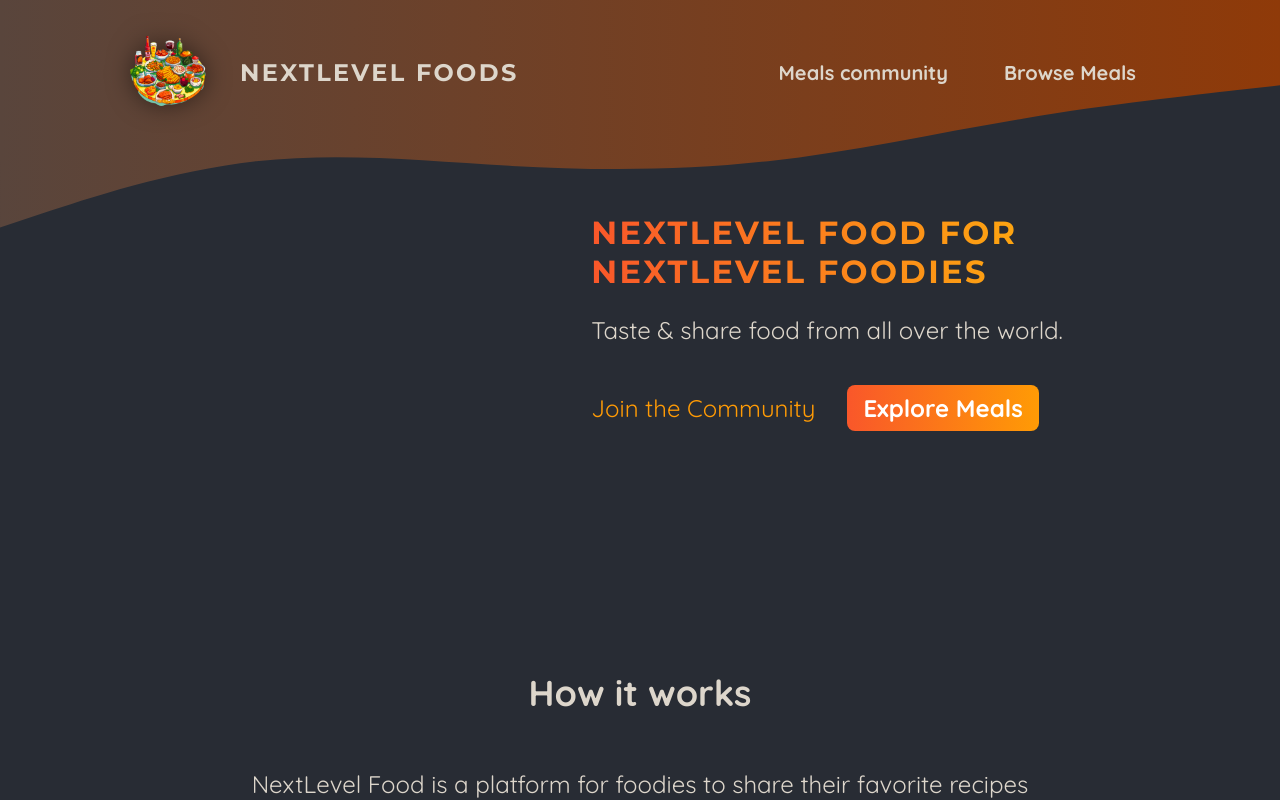
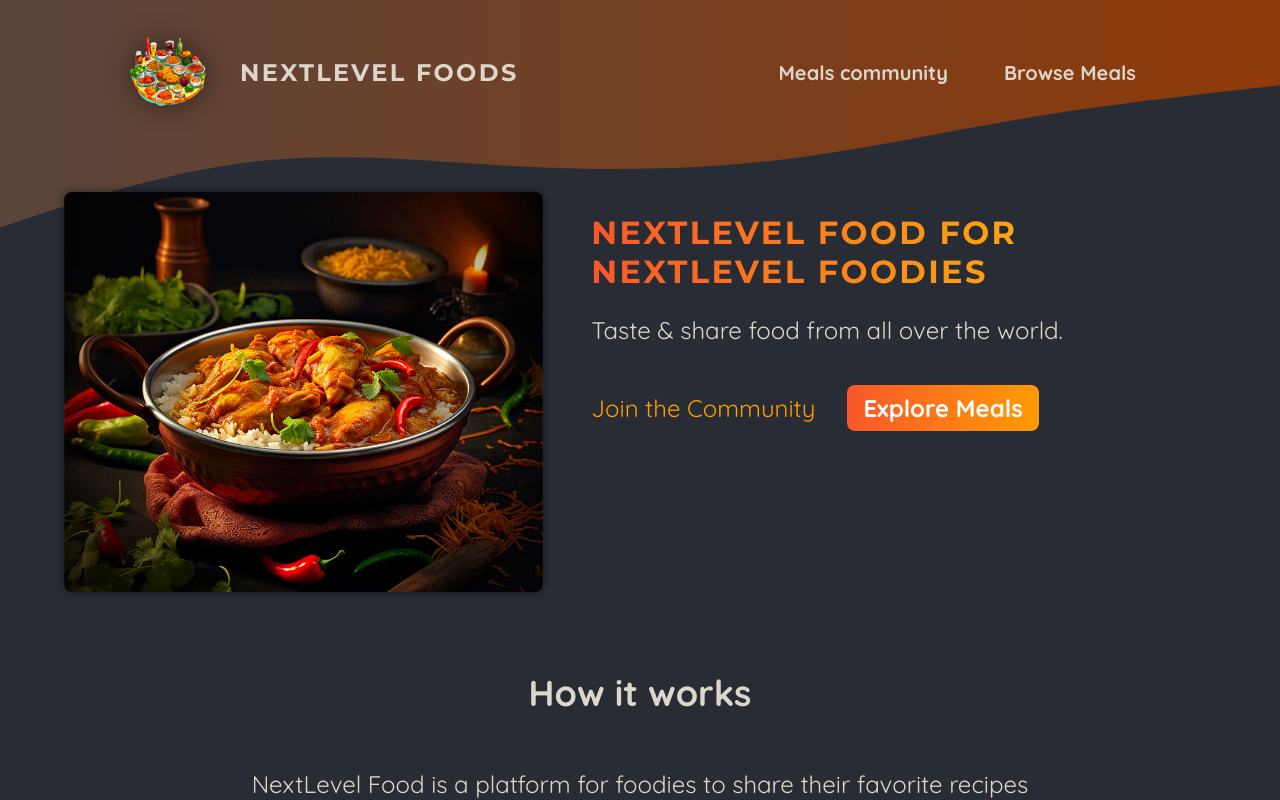
Before and after one commit to Muhammad0320/foodie, a Next.js app: page / in a window 1280 px wide. Shown: the top 800 px of the page. Built offline with nearby package versions, Linux system fonts and the light colour scheme.

Commit message:
chore:add navlink

```diff
--- a/app/page.jsx
+++ b/app/page.jsx
@@ -1,12 +1,15 @@
 import Link from "next/link";
 
 import classes from "./page.module.css";
+import ImageSlideshow from "@/components/image/imageSlideShow";
 
 export default function Home() {
   return (
     <>
       <header className={classes.header}>
-        <div className={classes.slideshow}></div>
+        <div className={classes.slideshow}>
+          <ImageSlideshow />
+        </div>
         <div>
           <div className={classes.hero}>
             <h1>NextLevel Food for NextLevel Foodies</h1>
```
Also changed, not shown: components/NavLink/NavLink.jsx (added, +11 -0 lines).
